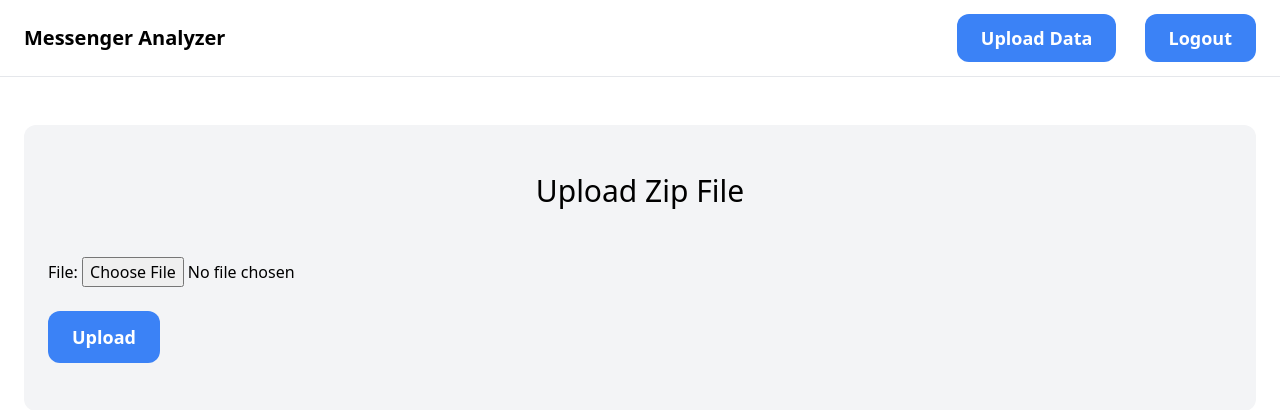
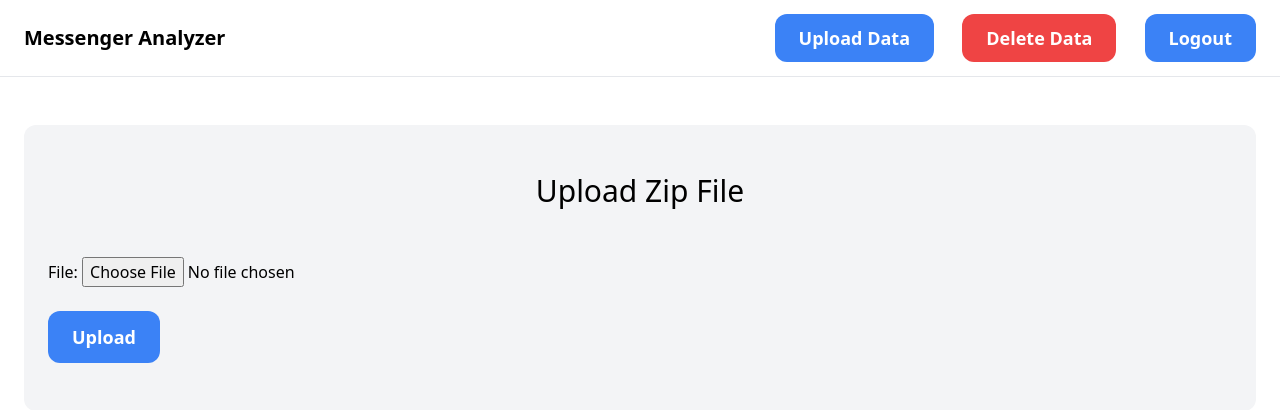
Before and after one commit to frankclong/Messenger-Analyzer, a Django app: page /data/upload/ in a window 1280 px wide. Shown: the top 410 px of the page. Run offline with Django 4.2, Linux system fonts and the light colour scheme; the visitor is signed in with stand-in values (Sample User, id 1); some libraries are stand-ins or nearby versions.

Commit message:
Delete data for user

```diff
--- a/messengeranalyzer/core/templates/core/base.html
+++ b/messengeranalyzer/core/templates/core/base.html
@@ -42,6 +42,7 @@
             <div class="space-x-6">
                 {% if user.is_authenticated %}
                 <a href="{% url 'data_handler:upload' %}" class="px-6 py-3 text-lg font-semibold bg-blue-500 text-white rounded-xl hover:bg-blue-700">Upload Data</a>
+                <a href="{% url 'data_handler:delete' %}" class="px-6 py-3 text-lg font-semibold bg-red-500 text-white rounded-xl hover:bg-red-700">Delete Data</a>
                 <a href="{% url 'core:logout' %}" class="px-6 py-3 text-lg font-semibold bg-blue-500 text-white rounded-xl hover:bg-blue-700">Logout</a>
                 {% else %}
                 <a href="{% url 'core:signup' %}" class="px-6 py-3 text-lg font-semibold bg-blue-500 text-white rounded-xl hover:bg-blue-700">Sign up</a>
--- a/messengeranalyzer/data_handler/urls.py
+++ b/messengeranalyzer/data_handler/urls.py
@@ -1,8 +1,9 @@
 from django.urls import path
-from .views import upload_zip
+from .views import upload_zip, delete_data
 
 app_name='data_handler'
 
 urlpatterns = [
     path('upload/', upload_zip, name='upload'),
+    path('delete/', delete_data, name='delete')
 ]
--- a/messengeranalyzer/data_handler/views.py
+++ b/messengeranalyzer/data_handler/views.py
@@ -110,3 +110,12 @@ def upload_zip(request):
     else:
         form = MessagesDataUploadForm()
     return render(request, 'data_handler/upload.html', {'form': form})
+
+@login_required
+def delete_data(request):
+    user = request.user
+    contacts = Contact.objects.filter(Q(user=user))
+    contacts.delete()
+    messages = ConversationMessage.objects.filter(Q(user=user))
+    messages.delete()
+    return redirect('core:index')
```
Also changed, not shown: messengeranalyzer/data_handler/migrations/0004_contact_user_conversationmessage_user.py (added).
